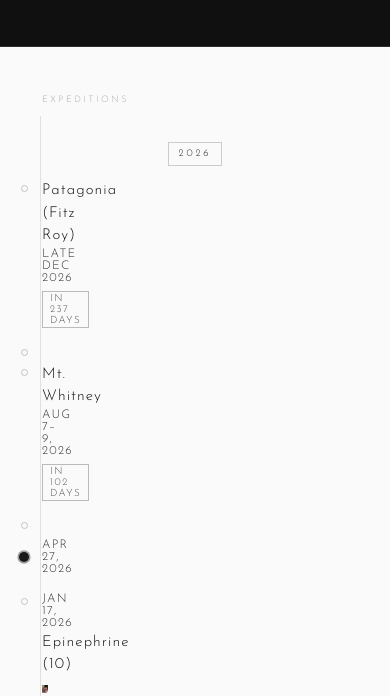
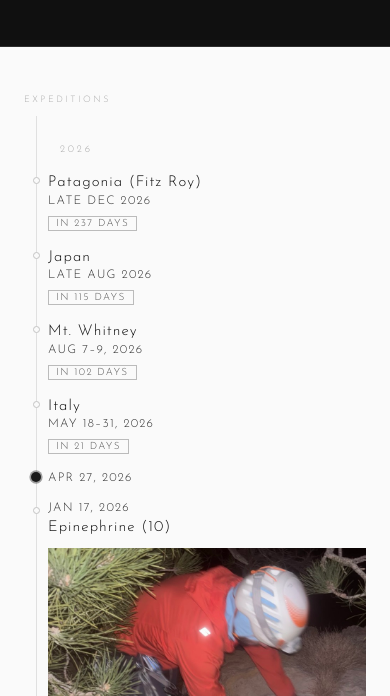
Before and after one commit to otangensaft/personal-site, a plain HTML site: page expeditions.html in a window 390 px wide. Shown: the part 148-844 px from the top of the page. Drawn offline with nearby package versions, Linux system fonts and the light colour scheme.

Commit message:
added mobile responsivity

```diff
--- a/style.css
+++ b/style.css
@@ -1072,10 +1072,7 @@ h1 em {
   font-size: 10px;
   letter-spacing: 0.28em;
   text-transform: uppercase;
-  color: #2A2A2A;
-  background: #FAFAFA;
-  border: 1px solid #CCCCCC;
-  padding: 3px 10px;
+  color: #AAAAAA;
   line-height: 1.6;
 }
 
@@ -1176,6 +1173,10 @@ h1 em {
   display: block;
 }
 
+.dt-cell--left .dt-route-photo {
+  margin-left: auto;
+}
+
 .dt-route-photo img {
   width: 100%;
   max-height: 145px;
@@ -1183,28 +1184,95 @@ h1 em {
   display: block;
 }
 
-/* Responsive */
+/* ── Responsive ── */
 @media (max-width: 700px) {
   .road-epic-layout {
     grid-template-columns: 1fr;
+    gap: 0;
   }
 
   .timeline-sidenav { display: none; }
 
-  .dual-timeline::before { left: 16px; transform: none; }
+  /* Move spine to the left edge */
+  .dual-timeline::before {
+    left: 12px;
+    transform: none;
+  }
 
+  /* Every row becomes a plain flex row: [24px node] [content] */
   .dt-row,
   .dt-section-row,
-  .dt-col-headers,
-  .dt-now-row {
-    grid-template-columns: 0 24px 1fr;
+  .dt-now-row,
+  .dt-col-headers {
+    display: flex;
+    flex-direction: row;
+    align-items: flex-start;
   }
 
+  /* Node: fixed 24px wide, centered over the spine — always first */
+  .dt-node {
+    flex: 0 0 24px;
+    padding-top: 13px;
+    order: 0;
+  }
+
+  /* Both cells collapse; only the one with content shows as a full-width block */
   .dt-cell--left,
-  .dt-col-header--left,
-  .dt-now-label {
+  .dt-cell--right {
     display: none;
   }
+
+  /* Whichever cell has an entry gets shown, full-width, left-aligned, after the node */
+  .dt-cell--left:has(.dt-entry),
+  .dt-cell--right:has(.dt-entry) {
+    display: block;
+    flex: 1 1 0;
+    min-width: 0;
+    text-align: left;
+    padding-left: 0;
+    padding-right: 0;
+    order: 1;
+  }
+
+  /* Column headers: hide left label, show only right label (now "Expeditions") */
+  .dt-col-header--left { display: none; }
+  .dt-col-header--right {
+    flex: 1;
+    text-align: left;
+    padding-left: 0;
+  }
+
+  /* Today row — dot sits on the spine, date flows right */
+  .dt-now-label { display: none; }
+  .dt-now-center {
+    flex: 0 0 24px;
+    order: 0;
+    justify-content: center;
+  }
+  .dt-now-date {
+    padding-left: 0;
+    order: 1;
+    align-self: center;
+  }
+
+  /* Year badges: left-align with the spine */
+  .dt-year-row { justify-content: flex-start; padding-left: 36px; }
+
+  /* Photos: full-width, consistent height, no cropping distortion */
+  .dt-route-photo {
+    max-width: 100%;
+    width: 100%;
+  }
+  .dt-route-photo img {
+    width: 100%;
+    height: 200px;
+    max-height: none;
+    object-fit: cover;
+  }
+
+  /* Hero */
+  .expedition-hero-inner { padding: 40px 24px; }
+  .expedition-title { font-size: 44px; }
 }
 
 /* ── Footer ── */
```
